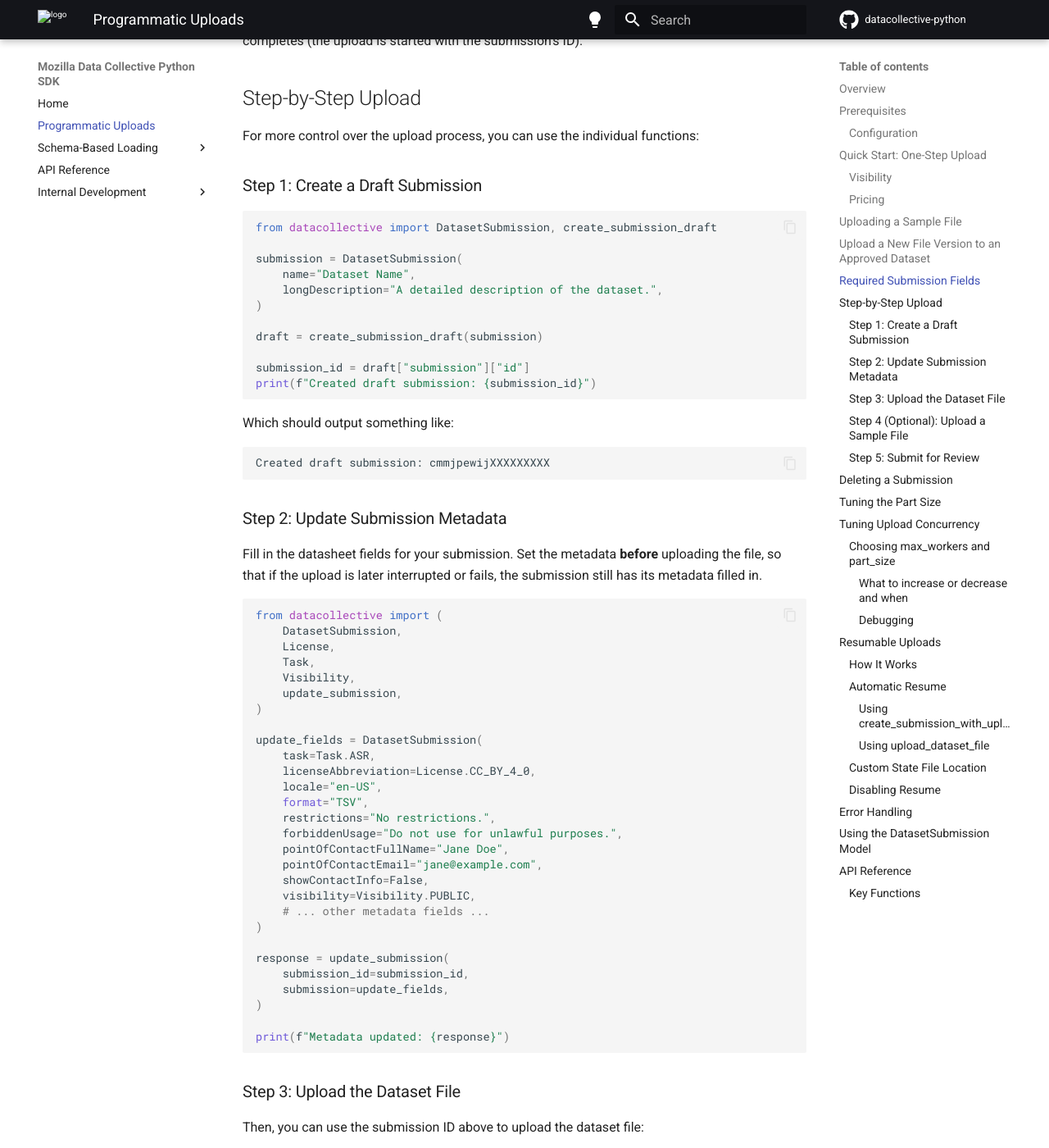
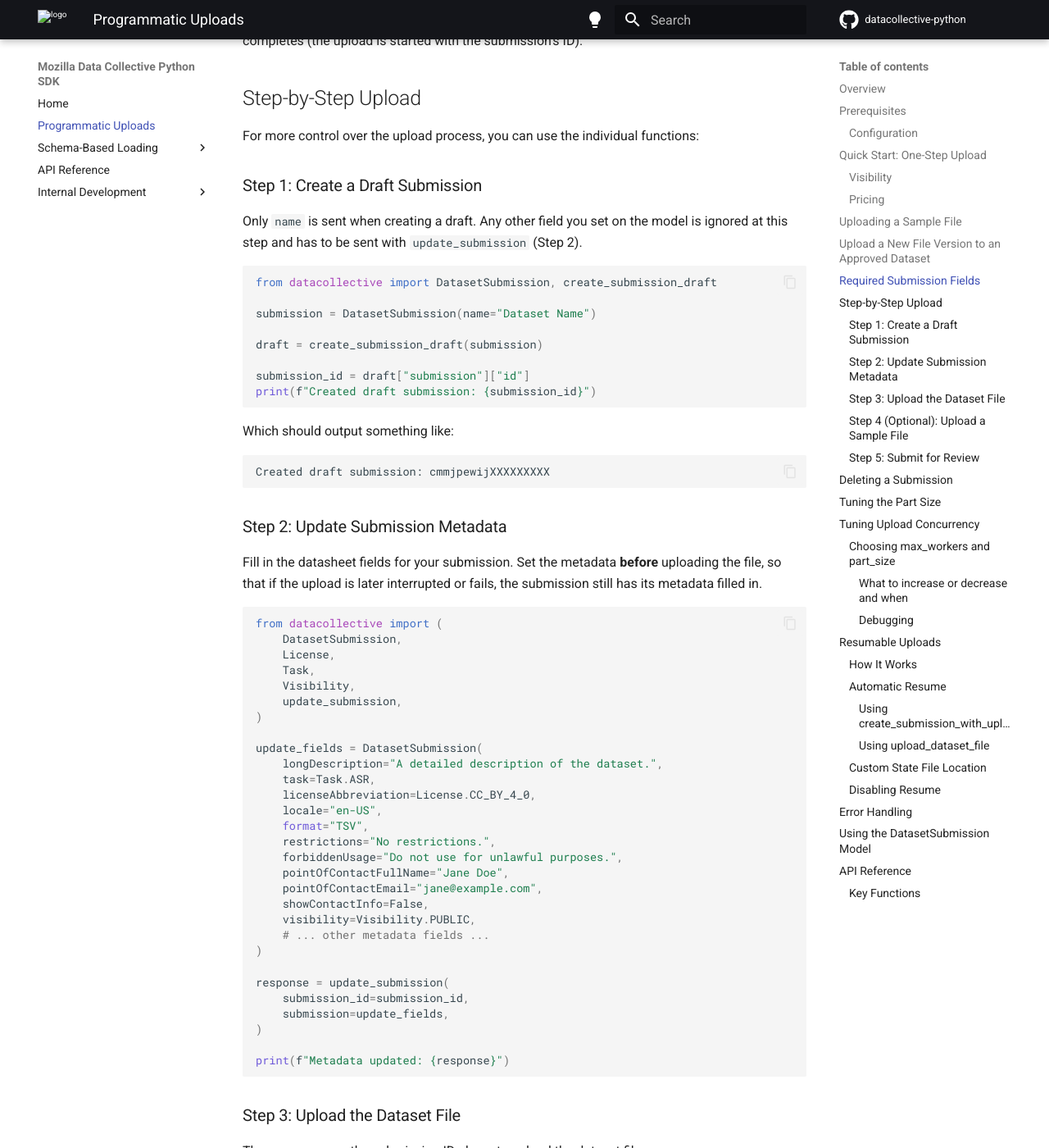
Before and after one commit to Mozilla-Data-Collective/datacollective-python, an MkDocs documentation site: the page built from docs/upload.md, in a window 1280 px wide and 1400 px high, scrolled down 6768 px. Shown: the whole window at 82% size. Built offline with MkDocs 1.6.1 and Material for MkDocs 9.7.7, drawn with Linux system fonts in a browser that asks for light colours; comment, search, counter and statistics services are not loaded.

Commit message:
Update submission field docs

````diff
--- a/docs/upload.md
+++ b/docs/upload.md
@@ -288,13 +288,13 @@ For more control over the upload process, you can use the individual functions:
 
 ### Step 1: Create a Draft Submission
 
+Only `name` is sent when creating a draft. Any other field you set on the model
+is ignored at this step and has to be sent with `update_submission` (Step 2).
+
 ```python
 from datacollective import DatasetSubmission, create_submission_draft
 
-submission = DatasetSubmission(
-    name="Dataset Name",
-    longDescription="A detailed description of the dataset.",
-)
+submission = DatasetSubmission(name="Dataset Name")
 
 draft = create_submission_draft(submission)
 
@@ -324,6 +324,7 @@ from datacollective import (
 )
 
 update_fields = DatasetSubmission(
+    longDescription="A detailed description of the dataset.",
     task=Task.ASR,
     licenseAbbreviation=License.CC_BY_4_0,
     locale="en-US",
````
Also changed, not shown: 1 other file.
